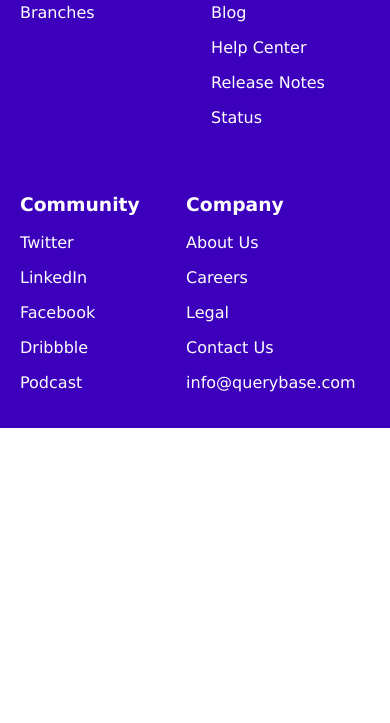
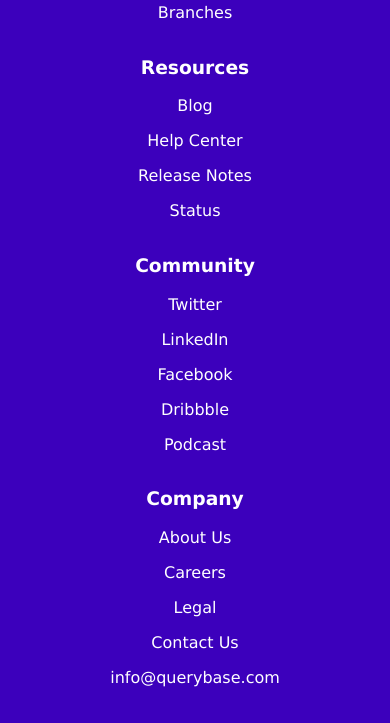
Before and after one commit to SneauxGirl/first-Queries-first, a plain HTML site: page index.html in a window 390 px wide. Shown: the part 2183-2906 px from the top of the page. Before the commit the page ends 2611 px from the top, so only its background shows below. Drawn offline with Linux system fonts and the light colour scheme.

Commit message:
Edited footer styling for better visual balance and smoother response.

```diff
--- a/style.css
+++ b/style.css
@@ -148,19 +148,31 @@ background: orange;
 /* rewrite as lists and rework flex for better visibility on smaller screens */
 .footer {
     padding: 20px;
+    margin: 0;
+    display: flex;
+    justify-content: center;
     background: linear-gradient(90deg, #182848 0%, #3c00bc 0%);
 }
 
 .footer__content {
     display: flex;
     flex-wrap: wrap;
-    gap: 2rem;
     justify-content: space-between;
-    max-width: 1200px;
+    max-width: 1000px;
     width: 100%;
     color: white
 }
 
+@media screen and (max-width: 705px) {
+    .footer__content {
+        display: flex;
+        flex-direction: column;
+        align-items: center;
+    }
+}
+
+@media screen and (max-width: 705px) {
 .footer__column {
-    flex-grow: 1;
+    text-align: center;
+    }
 }
```
